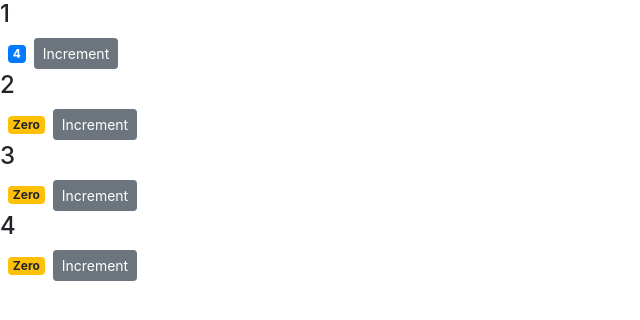
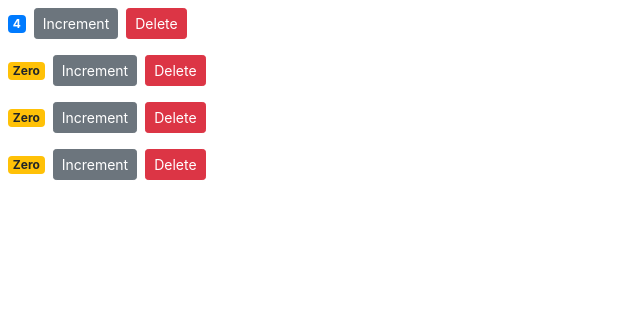
Before and after one commit to ammartian/counter-youtube, a React (Create React App) app: page / in a window 1280 px wide. Shown: the top 320 px of the page, without its empty margins (0-640 px from the left). Built offline with nearby package versions, Linux system fonts and the light colour scheme.

Commit message:
Raising and Handling Events

```diff
--- a/src/components/counter.jsx
+++ b/src/components/counter.jsx
@@ -19,10 +19,10 @@
 
         return (
             <div>
-                <h4>{this.props.id}</h4>
                 <span className={this.getBadgeClasses()}>{this.formatCount()}</span>
                 {/* use arrow function in onClick to pass argument */}
                 <button onClick={this.handleIncrement} className="btn btn-secondary btn-sm">Increment</button>
+                <button onClick={this.props.onDelete} className="btn btn-danger btn-sm m-2">Delete</button>
             </div>
         );
     }
--- a/src/components/counters.jsx
+++ b/src/components/counters.jsx
@@ -12,13 +12,15 @@
         ]
     };
 
+    handleDelete = () => {
+        console.log("Event Handler Clicked");
+    }
+
     render() {
         return (
         <div>
             { this.state.counters.map(counter => (
-                <Counter key={counter.id} value={counter.value} id={counter.id}>
-                    <h4>Counter #{counter.id}</h4>
-                </Counter>
+                <Counter key={counter.id} onDelete={this.handleDelete} value={counter.value} id={counter.id} />
             ))}
         </div>);
     }
```
